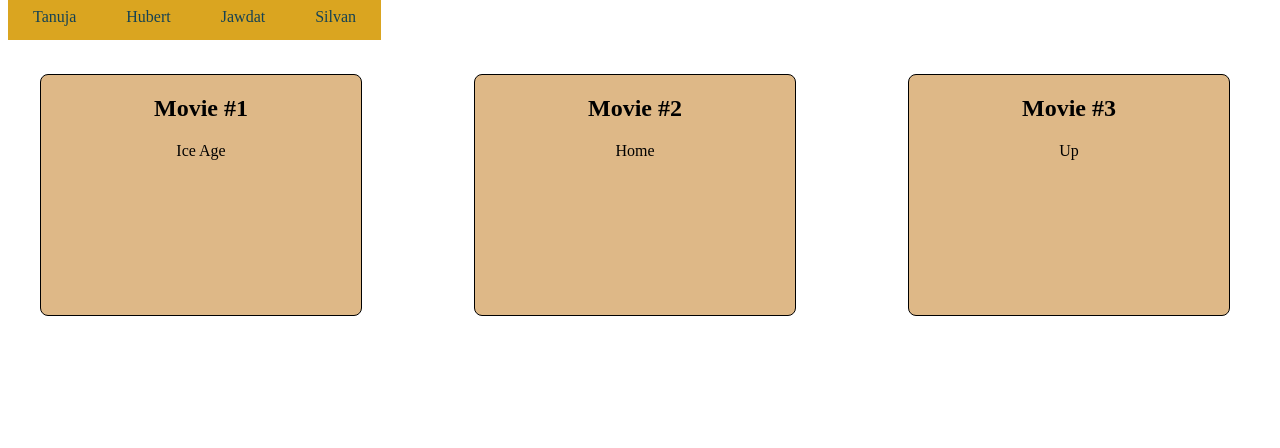
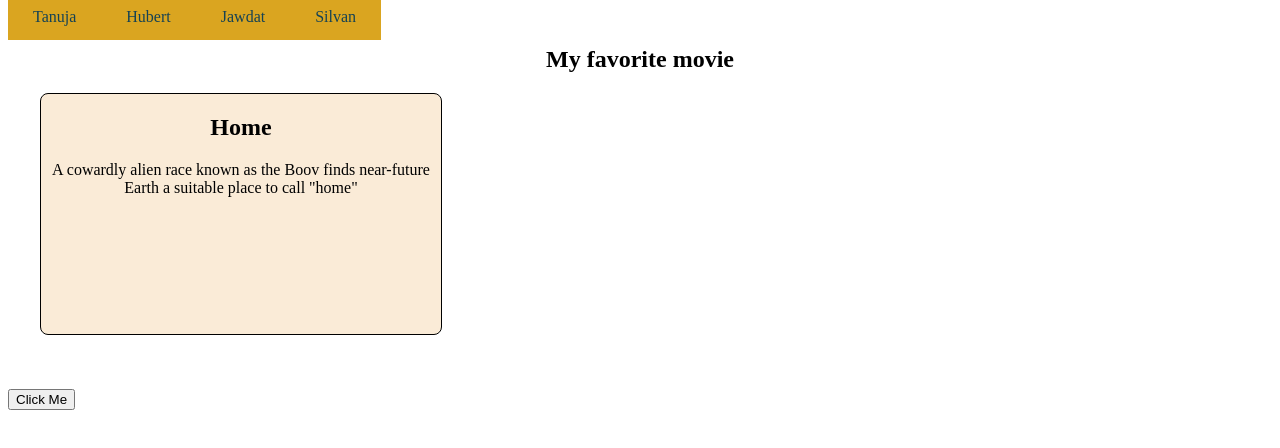
Before and after one commit to JavaFS220404/standup-amplifier-choice-league, an Angular app: page /Tanuja in a window 1280 px wide. Shown: the top 448 px of the page. Built offline with nearby package versions, Linux system fonts and the light colour scheme.

Commit message:
event added

```diff
--- a/src/app/components/ice-age/ice-age.component.css
+++ b/src/app/components/ice-age/ice-age.component.css
@@ -11,7 +11,7 @@
     border-width: 0.1em;
     border-style: solid;
     border-radius: 0.5em;
-    width: 20em;
+    width: 25em;
     height: 15em;
-    background-color: burlywood;
+    background-color: antiquewhite;
   }
--- a/src/app/components/ice-age/ice-age.component.html
+++ b/src/app/components/ice-age/ice-age.component.html
@@ -1,14 +1,15 @@
-<div class="grid-container">
-    <div class="movie-card">
-        <h2>Movie #1</h2>
-        <p>Ice Age</p>
-    </div>
-    <div class="movie-card">
-        <h2>Movie #2</h2>
-        <p>Home</p>
-    </div>
-    <div class="movie-card">
-        <h2>Movie #3</h2>
-        <p>Up</p>
-    </div>
+<h2 class="title" align="center">My favorite movie</h2>
+<div class="movie-card">
+    <h2>Home</h2>
+    <p>A cowardly alien race known as the Boov finds near-future Earth a suitable place to call "home"</p>
 </div>
+<br>
+<br>
+<div class="movie-card" [hidden]="visible">
+<ul>
+   <li>Produced by: DreamWorks Animation</li>
+   <li>Distributed by; 20th Century Fox</li>
+</ul>
+</div>
+<br>
+<button (click)="toggle()" class="button">Click Me</button>
--- a/src/app/components/ice-age/ice-age.component.ts
+++ b/src/app/components/ice-age/ice-age.component.ts
@@ -11,5 +11,9 @@ export class IceAgeComponent implements OnInit {
 
   ngOnInit(): void {
   }
+  visible:boolean = true;
 
+  toggle(){
+    this.visible = !this.visible;
+  }
 }
--- a/src/app/components/silvan-component/silvan-component.component.html
+++ b/src/app/components/silvan-component/silvan-component.component.html
@@ -4,6 +4,9 @@
     <p>Author: Arthur Conan Doyle</p>
     <p>Published: 1887</p>
 </div>
+<br>
+<br>
+<br>
 <div class="information" [hidden]="visible">
 <p>
     The story marks the first appearance of Sherlock Holmes and Dr. Watson,
```
